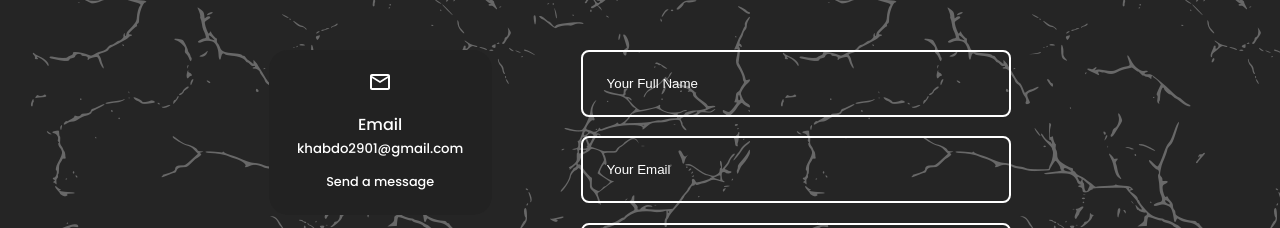
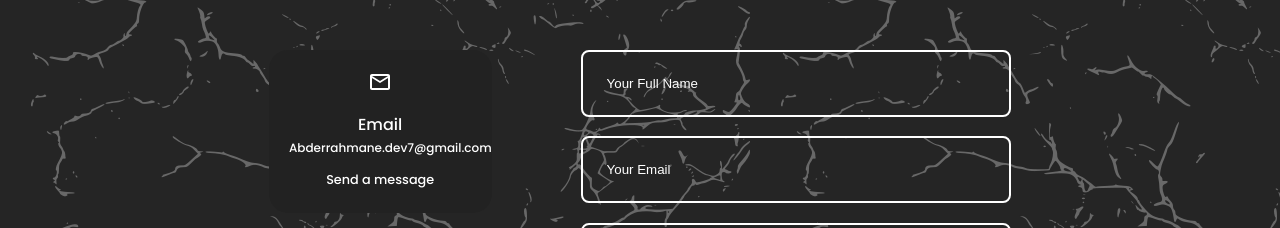
Before and after one commit to khripper/Portfolio, a React (Create React App) app: page / in a window 1280 px wide. Shown: the part 4380-4608 px from the top of the page. Built offline with nearby package versions, Linux system fonts and the light colour scheme; a web font is replaced by a local one.

Commit message:
Email Changed

```diff
--- a/src/Components/Contact/Contact.jsx
+++ b/src/Components/Contact/Contact.jsx
@@ -17,8 +17,8 @@ const Contact = () => {
 
     emailjs
       .sendForm(
-        "service_gkcoq0c",
-        "template_v66pz0p",
+        "service_xqg0g14",
+        "template_uxt2wd5",
         form.current,
         "ieTqgGCw6RZtgCkHI"
       )
@@ -43,7 +43,7 @@ const Contact = () => {
           <article className="Contact-Option">
             <MdOutlineMailOutline className="Contact-Option-Icon" />
             <h4>Email</h4>
-            <h5>khabdo2901@gmail.com</h5>
+            <h5 className="ST">Abderrahmane.dev7@gmail.com</h5>
             <a
               href="https://mail.google.com/mail/u/0/?tab=rm&ogbl#inbox?compose=new"
               target="_blank"
--- a/src/Components/Contact/Contact.scss
+++ b/src/Components/Contact/Contact.scss
@@ -18,6 +18,10 @@
   text-align: center;
   border: 1px solid transparent;
   transition: var(--transition);
+}
+
+.ST{
+  font-size: 12px;
 }
 
 .Contact-Option:hover {
```
